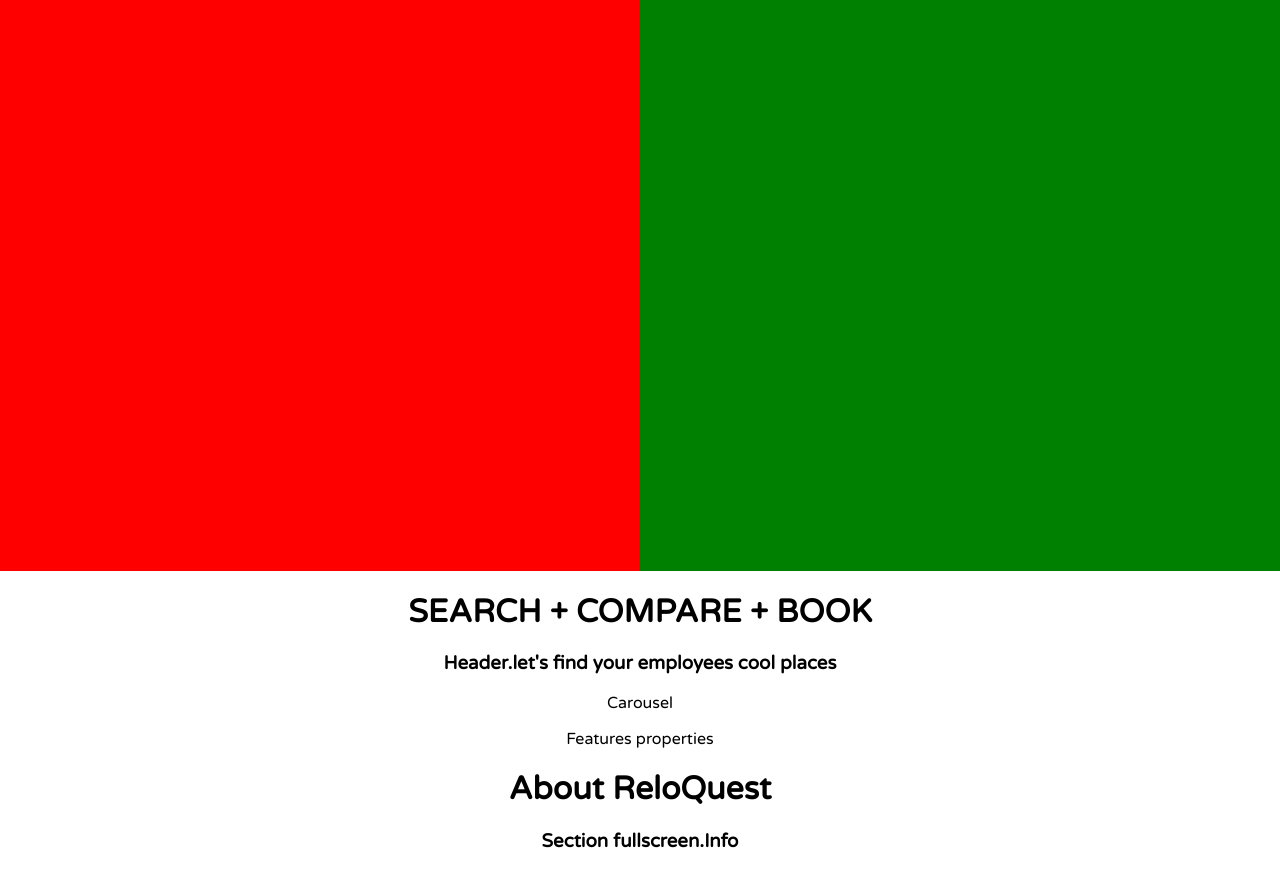
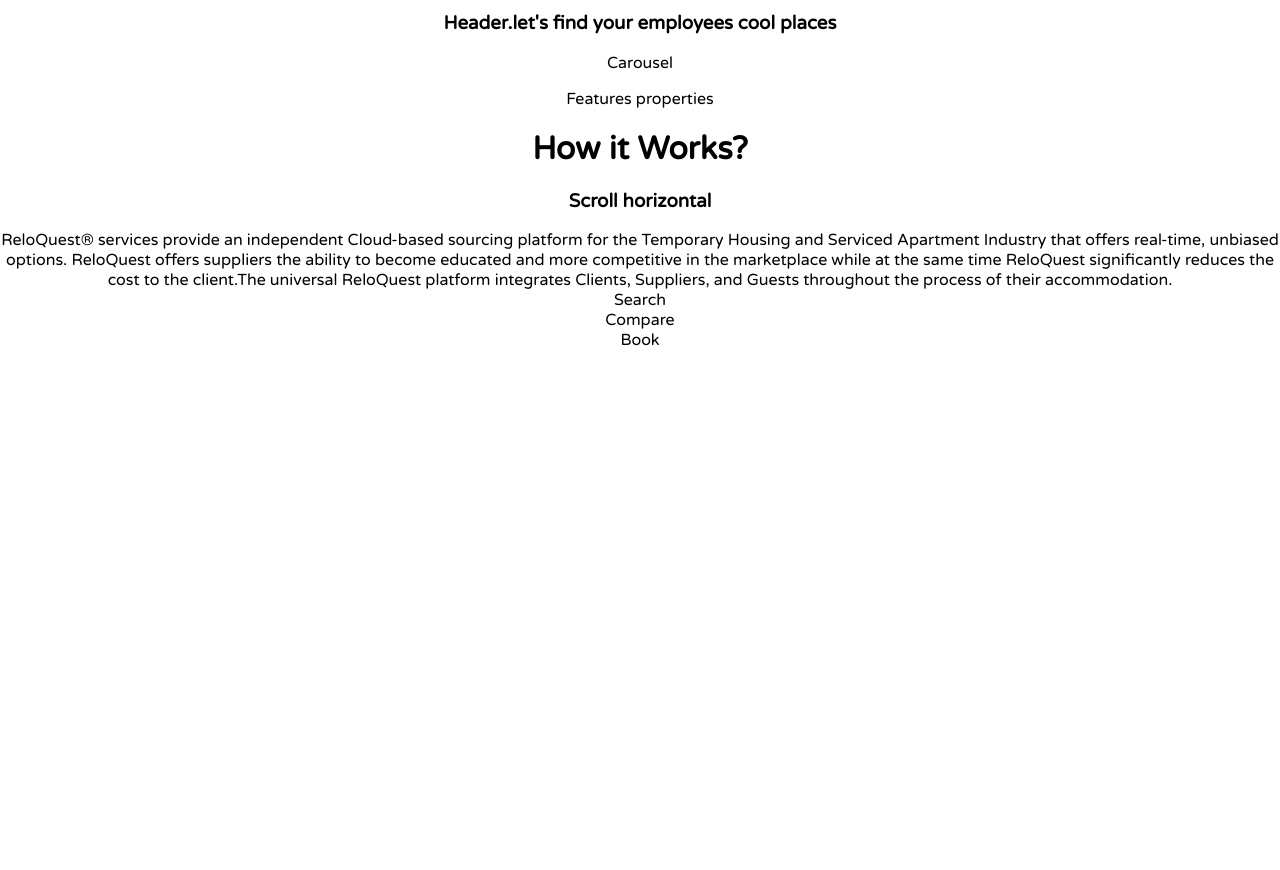
Before and after one commit to AlinaZakirod/marketingRQ, a React (Create React App) app in the folder rq/: page / in a window 1280 px wide. Shown: the part 760-1630 px from the top of the page. After the commit the page ends 1126 px from the top, so only its background shows below. Built offline with nearby package versions, Linux system fonts and the light colour scheme.

Commit message:
home page content

```diff
--- a/rq/src/App.css
+++ b/rq/src/App.css
@@ -53,7 +53,7 @@ body {
 .banner {
   display: flex;
   width: 100%;
-  height: 100vw;
+  height: 50vw;
   background-color: green !important;
 }
 
--- a/rq/src/components/Info.jsx
+++ b/rq/src/components/Info.jsx
@@ -3,8 +3,20 @@ import React from "react";
 const info = () => {
   return (
     <div>
-      <h1 className="App-title">About ReloQuest</h1>
-      <h3>Section fullscreen.Info </h3>
+      <h1 className="App-title">How it Works?</h1>
+      <h3>Scroll horizontal</h3>
+      <p>
+        ReloQuest® services provide an independent Cloud-based sourcing platform
+        for the Temporary Housing and Serviced Apartment Industry that offers
+        real-time, unbiased options. ReloQuest offers suppliers the ability to
+        become educated and more competitive in the marketplace while at the
+        same time ReloQuest significantly reduces the cost to the client.The
+        universal ReloQuest platform integrates Clients, Suppliers, and Guests
+        throughout the process of their accommodation.
+        <section>Search</section>
+        <section>Compare</section>
+        <section>Book</section>
+      </p>
     </div>
   );
 };
```
Also changed, not shown: rq/src/components/Features.jsx (added, +17 -0 lines).
